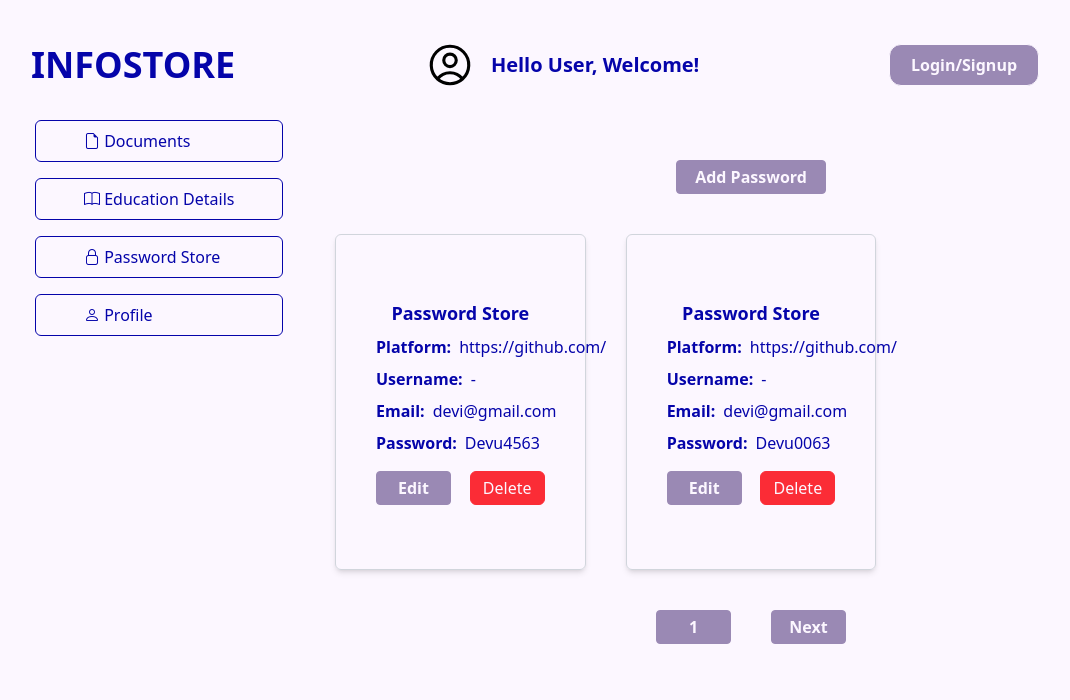
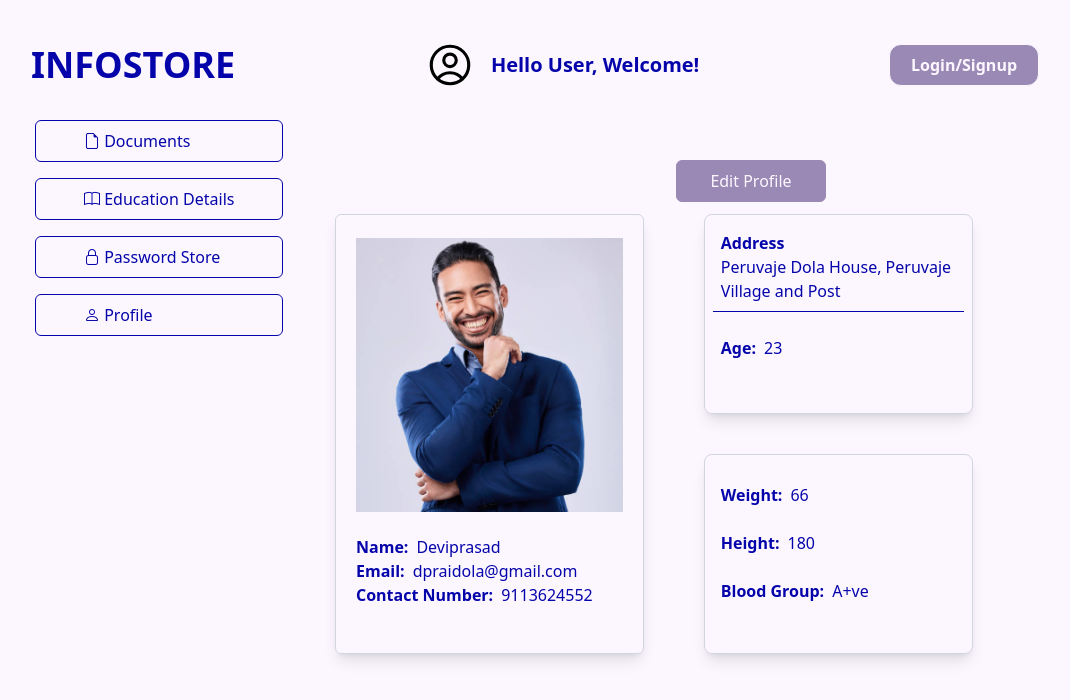
Before and after one commit to devi5040/infostore_MERN, a React (Vite) app in the folder infostore-frontend/: page / in a window 1280 px wide. Shown: the top 700 px of the page, without its empty margins (105-1175 px from the left). Built offline with nearby package versions, Linux system fonts and the light colour scheme.

Commit message:
Added profile page

```diff
--- a/infostore-frontend/src/App.jsx
+++ b/infostore-frontend/src/App.jsx
@@ -3,6 +3,7 @@ import Documents from './pages/Documents'
 import Education from './pages/Education'
 import Home from './pages/Home'
 import PasswordStore from './pages/PasswordStore'
+import Profile from './pages/Profile'
 
 function App() {
 
@@ -13,7 +14,8 @@ function App() {
         {/* <Home /> */ }
         {/* <Documents /> */ }
         {/* <Education /> */ }
-        <PasswordStore />
+        {/* <PasswordStore /> */ }
+        <Profile />
       </div>    </>
   )
 }
--- /dev/null
+++ b/infostore-frontend/src/components/profile/EditProfile.jsx
@@ -0,0 +1,30 @@
+import React from 'react'
+import Modal from '../modal/Modal'
+import TextInput from '../Form-input/TextInput'
+import TextAreaInput from '../Form-input/TextAreaInput'
+
+function EditProfile( { closeModal } ) {
+    return (
+        <Modal modalHeading='Edit Profile' closeModal={ closeModal }>
+            <form action="">
+                <TextInput field='name' type='text' label='Please enter your name' value='devi' placeholder=' ' required />
+                <TextInput field='mobileNumber' label='Please enter your Contact number' value='-' type='text' required />
+                <div className="flex gap-2">
+                    <TextInput field='height' label='Please enter your Height' value='-' type='text' required />
+                    <TextInput field='weight' label='Please enter your Weight' value='-' type='text' required />
+                </div>
+                <div className="flex gap-2">
+                    <TextInput field='bloodGroup' label='Please enter blood group' value='-' type='text' required />
+                    <TextInput field='age' label='Please enter your Age' value='-' type='text' required />
+                </div>
+                <TextAreaInput label='Please Enter Your Address' field='address' value='-' />
+                <div className='flex justify-between'>
+                    <button className='bg-secondary text-primary w-[100px] py-1 rounded-md my-2 cursor-pointer border border-secondary hover:bg-primary hover:text-secondary duration-300'>Update</button>
+                    <button onClick={ closeModal } className='bg-red-500 text-primary w-[100px] py-1 rounded-md my-2 cursor-pointer border border-red-500 hover:bg-primary hover:text-red-500 duration-300'>Close</button>
+                </div>
+            </form>
+        </Modal>
+    )
+}
+
+export default EditProfile
--- /dev/null
+++ b/infostore-frontend/src/pages/Profile.jsx
@@ -0,0 +1,74 @@
+import React, { Fragment, useState } from 'react';
+import profilePic from '../assets/user-profile.jpg'
+import EditProfile from '../components/profile/EditProfile';
+
+function Profile() {
+    const [isEditing, setIsEditing] = useState( false );
+
+    const openModal = () => {
+        setIsEditing( true )
+    }
+
+    const closeModal = () => {
+        setIsEditing( false );
+    }
+
+    return (
+        <Fragment>
+            { isEditing && <EditProfile closeModal={ closeModal } /> }
+            <div className="flex justify-center"><button className='w-[150px] py-2 bg-tertiary border border-tertiary mb-3 text-primary rounded-md cursor-pointer hover:text-tertiary hover:bg-primary' onClick={ openModal }>Edit Profile</button></div>
+            <div className='grid grid-cols-5 gap-10 text-secondary'>
+                <div className='h-[440px] col-span-2 border p-5 shadow-lg rounded-md border-gray-300'>
+                    <img className='h-[280px] w-full object-contain' src={ profilePic } alt="userName" />
+                    <div className='my-5'>
+                        <div className='flex gap-2'>
+                            <h3 className='font-semibold text-md'>Name: </h3>
+                            <p>Deviprasad</p>
+                        </div>
+                        <div className='flex gap-2'>
+                            <h3 className='font-semibold text-md'>Email: </h3>
+                            <p>dpraidola@gmail.com</p>
+                        </div>
+                        <div className='flex gap-2'>
+                            <h3 className='font-semibold text-md'>Contact Number: </h3>
+                            <p>9113624552</p>
+                        </div>
+                    </div>
+                </div>
+                <div className='flex flex-col gap-10 col-span-2 mx-5'>
+                    <div className='border border-gray-300 h-[200px] rounded-lg shadow-lg'>
+                        <div className=' flex flex-col justify-center'>
+                            <div className='m-2 p-2 border-b'>
+                                <h3 className='font-semibold text-md'>Address</h3>
+                                <p>Peruvaje Dola House,
+                                    Peruvaje Village and Post</p>
+                            </div>
+                            <div className='m-2 p-2 flex gap-2'>
+                                <h3 className='font-semibold text-md'>Age: </h3>
+                                <p>23</p>
+                            </div>
+                        </div>
+                    </div>
+                    <div className='border border-gray-300 h-[200px] rounded-lg shadow-lg'>
+                        <div className='flex flex-col gap-2 my-5'>
+                            <div className='m-2 px-2 flex gap-2'>
+                                <h3 className='font-semibold text-md'>Weight:</h3>
+                                <p>66</p>
+                            </div>
+                            <div className='m-2 px-2 flex gap-2'>
+                                <h3 className='font-semibold text-md'>Height: </h3>
+                                <p>180</p>
+                            </div>
+                            <div className='m-2 px-2 flex gap-2'>
+                                <h3 className='font-semibold text-md'>Blood Group: </h3>
+                                <p>A+ve</p>
+                            </div>
+                        </div>
+                    </div>
+                </div>
+            </div>
+        </Fragment>
+    )
+}
+
+export default Profile
```
Also changed, not shown: infostore-frontend/src/assets/user-profile.jpg (added).
